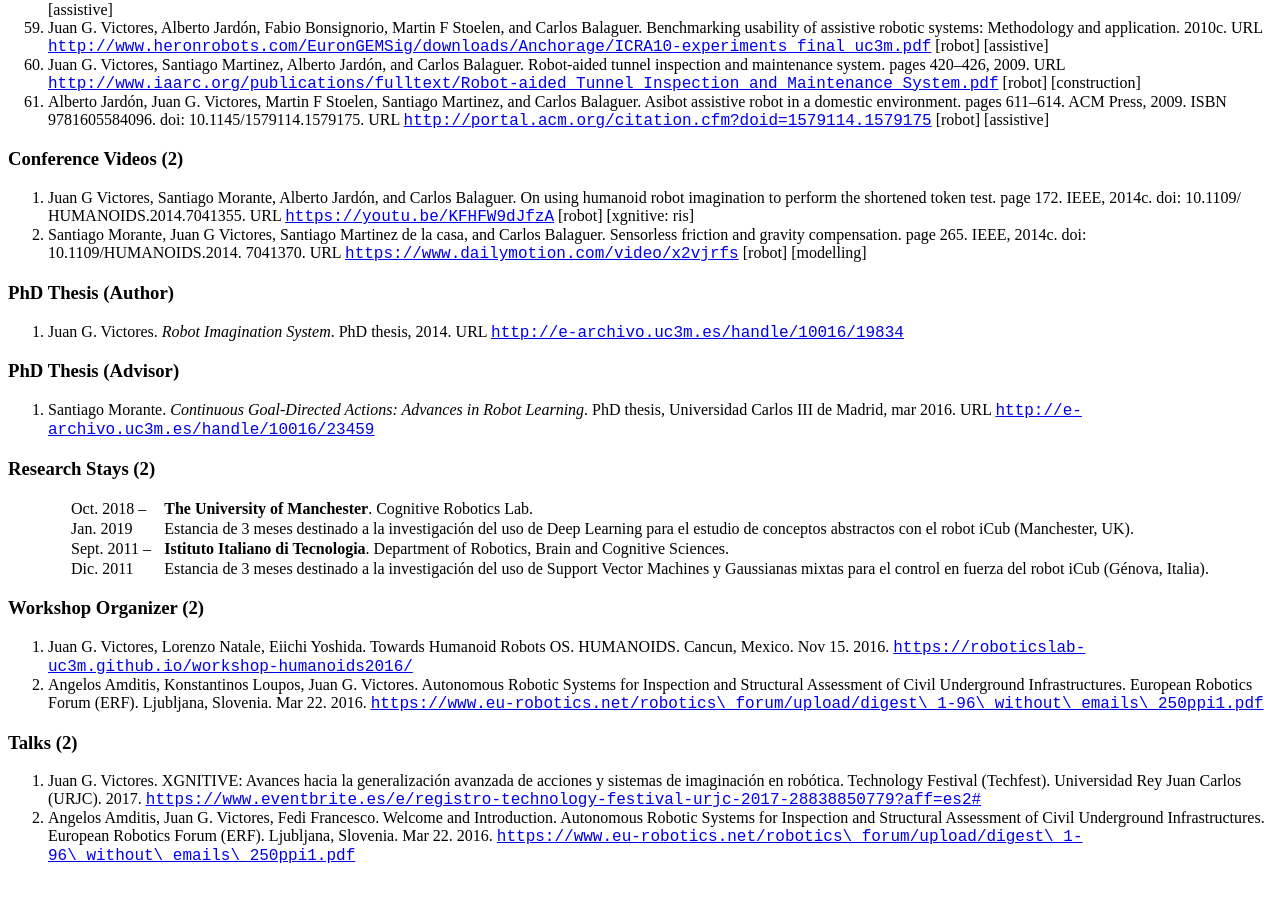
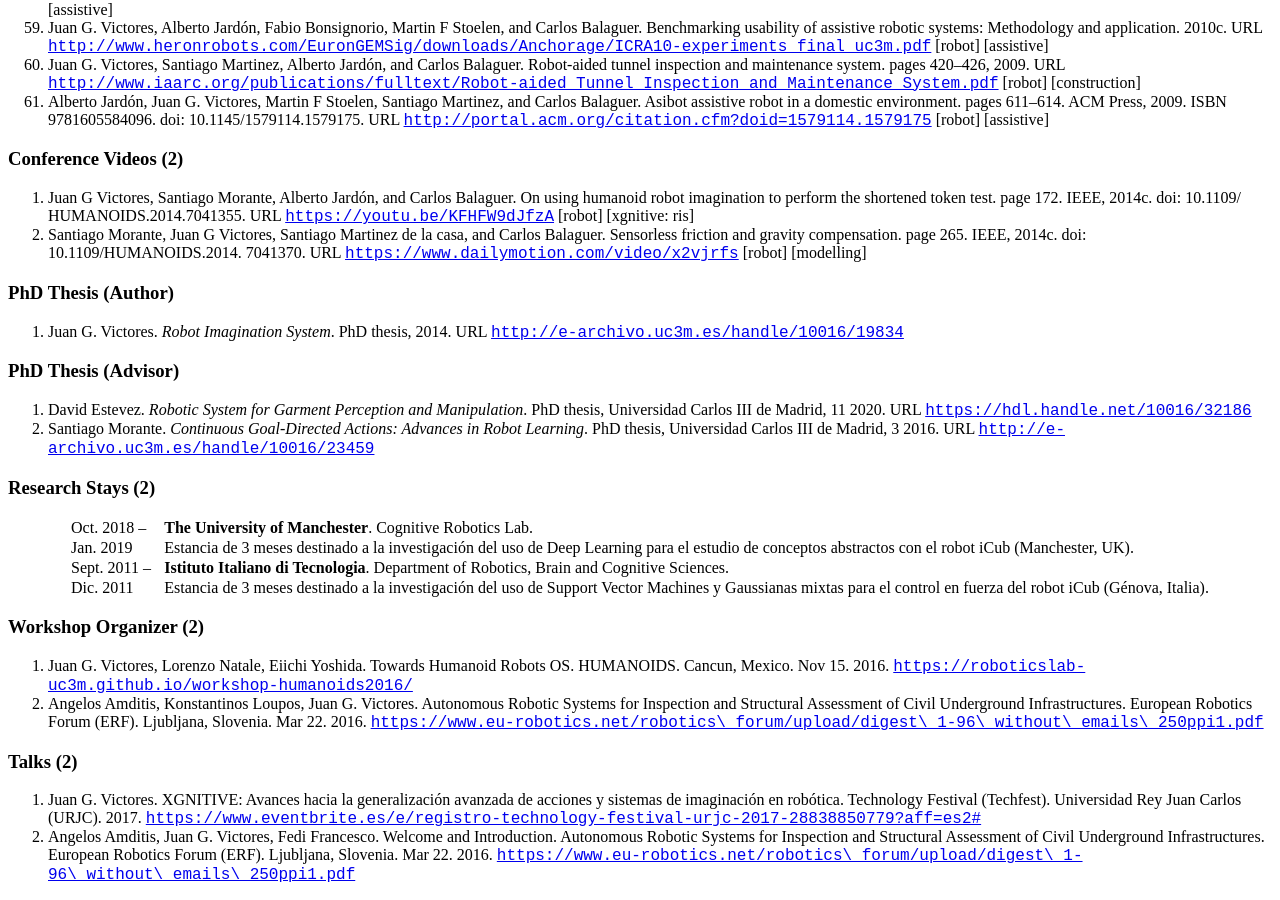
Before and after one commit to jgvictores/jgvictores.github.io, a Jekyll site: the page cv/JuanGVictoresCV.html, which Jekyll copies as it is, in a window 1280 px wide and 900 px high, scrolled down 4378 px. Built offline with Jekyll 4.4.1, drawn with Linux system fonts in a browser that asks for light colours.

Commit message:
add fix to estevez2020thesis, #22

```diff
--- a/cv/JuanGVictoresCV.html
+++ b/cv/JuanGVictoresCV.html
@@ -551,25 +551,27 @@
 <h3 class='likesectionHead'><a id='x1-7000'></a>PhD Thesis (Advisor)</h3>
 <!-- l. 180 --><p class='noindent'>
      </p><ol class='enumerate1'>
-<li class='enumerate' id='x1-7002x1'><a id='Xmorante2016thesis'></a>Santiago                             Morante.                                                                                 <span class='pplri9o-'>Continuous
-     </span><span class='pplri9o-'>Goal-Directed Actions: Advances in Robot Learning</span>. PhD thesis, Universidad Carlos III de Madrid, mar
-     2016. URL     <a class='url' href='http://e-archivo.uc3m.es/handle/10016/23459'><span class='cmtt-10'>http://e-archivo.uc3m.es/handle/10016/23459</span></a></li></ol>
-<!-- l. 184 --><p class='noindent'>
+<li class='enumerate' id='x1-7002x1'><a id='Xestevez2020thesis'></a>David  Estevez.   <span class='pplri9o-'>Robotic  System  for  Garment  Perception  and  Manipulation</span>.   PhD  thesis,  Universidad
+     Carlos III de Madrid, 11 2020. URL     <a class='url' href='https://hdl.handle.net/10016/32186'><span class='cmtt-10'>https://hdl.handle.net/10016/32186</span></a>
+     </li>
+<li class='enumerate' id='x1-7004x2'><a id='Xmorante2016thesis'></a>Santiago  Morante.    <span class='pplri9o-'>Continuous  Goal-Directed  Actions:  Advances  in  Robot  Learning</span>.    PhD  thesis,
+     Universidad Carlos III de Madrid, 3 2016. URL    <a class='url' href='http://e-archivo.uc3m.es/handle/10016/23459'><span class='cmtt-10'>http://e-archivo.uc3m.es/handle/10016/23459</span></a></li></ol>
+
+
+<!-- l. 185 --><p class='noindent'>
 </p>
 <h3 class='likesectionHead'><a id='x1-8000'></a>Research Stays (2)</h3>
-
-
-<div class='tabular'> <table class='tabular' id='TBL-1'><colgroup id='TBL-1-1g'><col id='TBL-1-1' /><col id='TBL-1-2' /></colgroup><tr id='TBL-1-1-' style='vertical-align:baseline;'><td class='td11' id='TBL-1-1-1' style='white-space:nowrap; text-align:left;'>Oct. 2018 – </td><td class='td11' id='TBL-1-1-2' style='white-space:normal; text-align:left;'><!-- l. 186 --><p class='noindent'><span class='pplb9o-'>The University of Manchester</span>. Cognitive Robotics Lab.                                                   </p></td>
-</tr><tr id='TBL-1-2-' style='vertical-align:baseline;'><td class='td11' id='TBL-1-2-1' style='white-space:nowrap; text-align:left;'>Jan. 2019      </td><td class='td11' id='TBL-1-2-2' style='white-space:normal; text-align:left;'><!-- l. 187 --><p class='noindent'>Estancia de 3 meses destinado a la investigación del uso de Deep Learning para el estudio
+<div class='tabular'> <table class='tabular' id='TBL-1'><colgroup id='TBL-1-1g'><col id='TBL-1-1' /><col id='TBL-1-2' /></colgroup><tr id='TBL-1-1-' style='vertical-align:baseline;'><td class='td11' id='TBL-1-1-1' style='white-space:nowrap; text-align:left;'>Oct. 2018 – </td><td class='td11' id='TBL-1-1-2' style='white-space:normal; text-align:left;'><!-- l. 187 --><p class='noindent'><span class='pplb9o-'>The University of Manchester</span>. Cognitive Robotics Lab.                                                   </p></td>
+</tr><tr id='TBL-1-2-' style='vertical-align:baseline;'><td class='td11' id='TBL-1-2-1' style='white-space:nowrap; text-align:left;'>Jan. 2019      </td><td class='td11' id='TBL-1-2-2' style='white-space:normal; text-align:left;'><!-- l. 188 --><p class='noindent'>Estancia de 3 meses destinado a la investigación del uso de Deep Learning para el estudio
 de conceptos abstractos con el robot iCub (Manchester, UK).                                             </p></td>
-</tr><tr id='TBL-1-3-' style='vertical-align:baseline;'><td class='td11' id='TBL-1-3-1' style='white-space:nowrap; text-align:left;'> Sept. 2011 –</td><td class='td11' id='TBL-1-3-2' style='white-space:normal; text-align:left;'><!-- l. 189 --><p class='noindent'><span class='pplb9o-'>Istituto Italiano di Tecnologia</span>. Department of Robotics, Brain and Cognitive Sciences.    </p></td>
-</tr><tr id='TBL-1-4-' style='vertical-align:baseline;'><td class='td11' id='TBL-1-4-1' style='white-space:nowrap; text-align:left;'>Dic. 2011     </td><td class='td11' id='TBL-1-4-2' style='white-space:normal; text-align:left;'><!-- l. 190 --><p class='noindent'>Estancia de 3 meses destinado a la investigación del uso de Support Vector Machines y
+</tr><tr id='TBL-1-3-' style='vertical-align:baseline;'><td class='td11' id='TBL-1-3-1' style='white-space:nowrap; text-align:left;'> Sept. 2011 –</td><td class='td11' id='TBL-1-3-2' style='white-space:normal; text-align:left;'><!-- l. 190 --><p class='noindent'><span class='pplb9o-'>Istituto Italiano di Tecnologia</span>. Department of Robotics, Brain and Cognitive Sciences.    </p></td>
+</tr><tr id='TBL-1-4-' style='vertical-align:baseline;'><td class='td11' id='TBL-1-4-1' style='white-space:nowrap; text-align:left;'>Dic. 2011     </td><td class='td11' id='TBL-1-4-2' style='white-space:normal; text-align:left;'><!-- l. 191 --><p class='noindent'>Estancia de 3 meses destinado a la investigación del uso de Support Vector Machines y
 Gaussianas mixtas para el control en fuerza del robot iCub (Génova, Italia).                    </p></td>
 </tr></table></div>
-<!-- l. 193 --><p class='noindent'>
+<!-- l. 194 --><p class='noindent'>
 </p>
 <h3 class='likesectionHead'><a id='x1-9000'></a>Workshop Organizer (2)</h3>
-<!-- l. 194 --><p class='noindent'>
+<!-- l. 195 --><p class='noindent'>
      </p><ol class='enumerate1'>
 <li class='enumerate' id='x1-9002x1'>Juan                                                                                                                                              G.
      Victores, Lorenzo Natale, Eiichi Yoshida. Towards Humanoid Robots OS. HUMANOIDS. Cancun,
@@ -578,10 +580,10 @@
 <li class='enumerate' id='x1-9004x2'>Angelos Amditis, Konstantinos Loupos, Juan G. Victores. Autonomous Robotic Systems for Inspection
      and Structural Assessment of Civil Underground Infrastructures. European Robotics Forum (ERF).
      Ljubljana, Slovenia. Mar 22. 2016.    <a class='url' href='https://www.eu-robotics.net/robotics\_forum/upload/digest\_1-96\_without\_emails\_250ppi1.pdf'><span class='cmtt-10'>https://www.eu-robotics.net/robotics\_forum/upload/digest\_1-96\_without\_emails\_250ppi1.pdf</span></a></li></ol>
-<!-- l. 199 --><p class='noindent'>
+<!-- l. 200 --><p class='noindent'>
 </p>
 <h3 class='likesectionHead'><a id='x1-10000'></a>Talks (2)</h3>
-<!-- l. 200 --><p class='noindent'>
+<!-- l. 201 --><p class='noindent'>
      </p><ol class='enumerate1'>
 <li class='enumerate' id='x1-10002x1'>Juan  G.  Victores.  XGNITIVE:  Avances  hacia  la  generalización  avanzada  de  acciones  y  sistemas
      de imaginación en robótica. Technology Festival (Techfest). Universidad Rey Juan Carlos (URJC).
@@ -591,5 +593,7 @@
      Systems for Inspection and Structural Assessment of Civil Underground Infrastructures. European
      Robotics Forum (ERF). Ljubljana, Slovenia. Mar 22. 2016.    <a class='url' href='https://www.eu-robotics.net/robotics\_forum/upload/digest\_1-96\_without\_emails\_250ppi1.pdf'><span class='cmtt-10'>https://www.eu-robotics.net/robotics\_forum/upload/digest\_1-96\_without\_emails\_250ppi1.pdf</span></a></li></ol>
 
+
+
 </body>
 </html>
--- a/cv/victoresDirected.bib
+++ b/cv/victoresDirected.bib
@@ -4,7 +4,7 @@
 file = {:opt/mendeleyfiles/Morante Cendrero - 2016 - Continuous goal-directed actions advances in robot learning.pdf:pdf},
 keywords = {Acciones centradas en objetivos,Aprendizaje rob{\'{o}}tico,Cryptobotics,Demonstration selection,Feature selection,Goal-directed actions,Humanoid robots,Motor primitives,Primitivas de movimiento,Robot learning,Robots humanoides,Rob{\'{o}}tica e Inform{\'{a}}tica Industrial,Selecci{\'{o}}n de caracter{\'{i}}sticas,Selecci{\'{o}}n de demostraciones},
 language = {eng},
-month = {mar},
+month = {3},
 school = {Universidad Carlos III de Madrid},
 title = {Continuous Goal-Directed Actions: Advances in Robot Learning},
 url = {http://e-archivo.uc3m.es/handle/10016/23459},
@@ -15,7 +15,7 @@
 author = {Estevez, David},
 keywords = {Robotics, Computer vision, Deformable object, Garments, Clothes, Laundry, Machine learning, Deep learning, Manipulation},
 language = {eng},
-month = {mar},
+month = {11},
 school = {Universidad Carlos III de Madrid},
 title = {Robotic System for Garment Perception and Manipulation},
 url = {https://hdl.handle.net/10016/32186},
```
Also changed, not shown: 2 other files.
